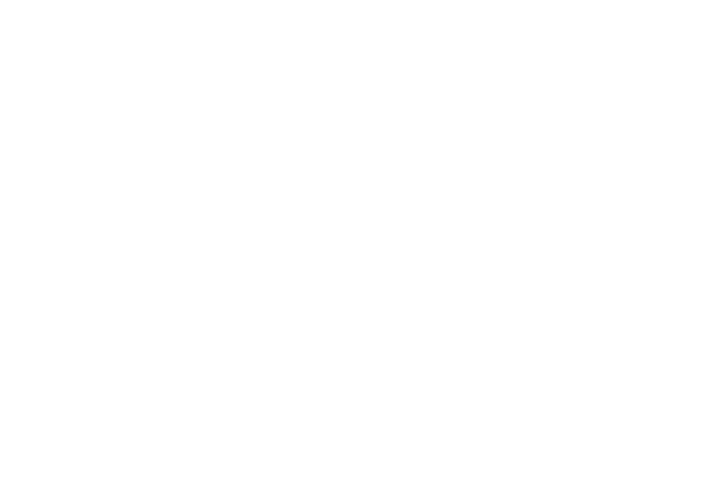
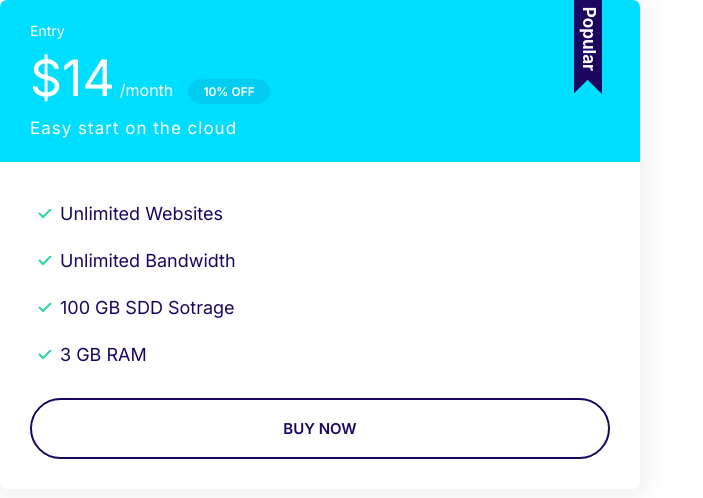
Before and after one commit to LisaOsmanova/Project-Mosh, a plain HTML site: page index.html in a window 1280 px wide. Shown: the whole page, without its empty margins (0-703 px from the left). Drawn offline with Linux system fonts and the light colour scheme.

Commit message:
Plan component

```diff
--- a/css/styles.css
+++ b/css/styles.css
@@ -4,6 +4,8 @@
     --color-accent: #ff3400;
     --color-headings: #1b0760;
     --color-body: #918ca4;
+    --color-border: #ccc;
+    --border-radius: 30px;
 }
 
 *, *::after, *::before {
@@ -109,6 +111,7 @@ a {
 
 .badge--small {
     font-size: 1.6rem;
+    padding: 0.5rem 1.5rem;
 }
 
 @media screen and (min-width:1024px){
@@ -220,7 +223,7 @@ a {
 .btn--outline {
     background: #fff;
     color: var(--color-headings);
-    border: 2ps solid var(--color-headings);
+    border: 2px solid var(--color-headings);
 }
 
 .btn--outline:hover {
@@ -233,3 +236,126 @@ a {
         font-size: 1.5rem;
     }
 }
+
+/* Inputs */
+
+.input {
+    border-radius: var(--border-radius);
+    border: 1px solid var(--color-border);
+    color: var(--color-headings);
+    font-size: 2rem;
+    outline: 0;
+    padding: 1.5rem 3.5rem;
+}
+
+::placeholder {
+    color: #cbcdd7;
+}
+
+.input-group {
+    border: 1px solid var(--color-border);
+    border-radius: var(--border-radius);
+    display: flex;
+}
+
+.input-group .input {
+    border: 0;
+    flex-grow: 1;
+    padding: 1.5rem 1rem;
+}
+
+.input-group .btn {
+    margin: 4px;
+}
+
+@media screen and (min-width:1024px) {
+    .input {
+        font-size: 1.5rem;
+    }
+}
+
+/* Cards */
+
+.card {
+    border-radius: 7px;
+    box-shadow: 0 0 20px 10px #f3f3f3;
+    overflow: hidden;
+}
+
+.card__header,
+.card__body {
+    padding: 2rem 3rem;
+}
+
+.card--primary .card__header {
+    background: var(--color-primaty);
+    color: #fff;
+}
+
+.card--secondary .card__header {
+    background: var(--color-secondary);
+    color: #fff;
+}
+
+.card--secondary .badge--secondary {
+    background: #02cdf1;
+}
+
+/* Plans */
+
+.plan__name {
+    color:#fff;
+    margin: 0;
+    font-weight: 500;
+    font-size: 2.4rem;
+}
+
+.plan__price {
+    font-size: 6rem;
+}
+
+.plan__billing-cycle {
+    font-size: 2.4rem;
+    font-weight: 300;
+    opacity: 0.8rem;
+    margin-right: 1rem;
+}
+
+.plan__description {
+    display: block;
+    font-size: 2rem;
+    font-weight: 300;
+    letter-spacing: 1px;
+}
+
+.plan .list__item {
+    margin-bottom: 2rem;
+}
+
+.plan--popular .card__header {
+    position: relative;
+}
+
+.plan--popular .card__header::before {
+    content: url(../css/Images/popular.svg);
+    width: 40px;
+    display: inline-block;
+    position: absolute;
+    top: -6px;
+    right: 5%;
+}
+
+@media screen and (min-width:1024px) {
+    .plan__name {
+        font-size: 1.4rem;
+    }
+    .plan__price {
+        font-size: 5rem;
+    }
+    .plan__billing-cycle {
+        font-size: 1.6rem;
+    }
+    .plan__description {
+        font-size: 1.7rem;
+    }
+}
--- a/index.html
+++ b/index.html
@@ -12,6 +12,27 @@
     <link rel="stylesheet" href="css/styles.css">
 </head>
 <body>
-
+    <div style="width: 50%">
+            <div class="plan plan--popular">
+                <div class="card card--secondary">
+                    <header class="card__header">
+                        <h3 class="plan__name">Entry</h3>
+                        <span class="plan__price">$14</span>
+                        <span class="plan__billing-cycle">/month</span>
+                        <span class="badge badge--secondary badge--small">10% OFF</span>
+                        <span class="plan__description">Easy start on the cloud</span>
+                    </header>
+                    <div class="card__body">
+                        <ul class="list list--tick">
+                            <li class="list__item">Unlimited Websites</li>
+                            <li class="list__item">Unlimited Bandwidth</li>
+                            <li class="list__item">100 GB SDD Sotrage</li>
+                            <li class="list__item">3 GB RAM</li>
+                          </ul>
+                          <button class="btn btn--outline btn--block">Buy now</button>
+                    </div>
+                </div>
+            </div>
+    </div>
 </body>
 </html>
```
Also changed, not shown: css/components/input-group.html (added, +4 -0 lines), css/components/plan.html (added, +19 -0 lines), css/Images/popular.svg (added).
